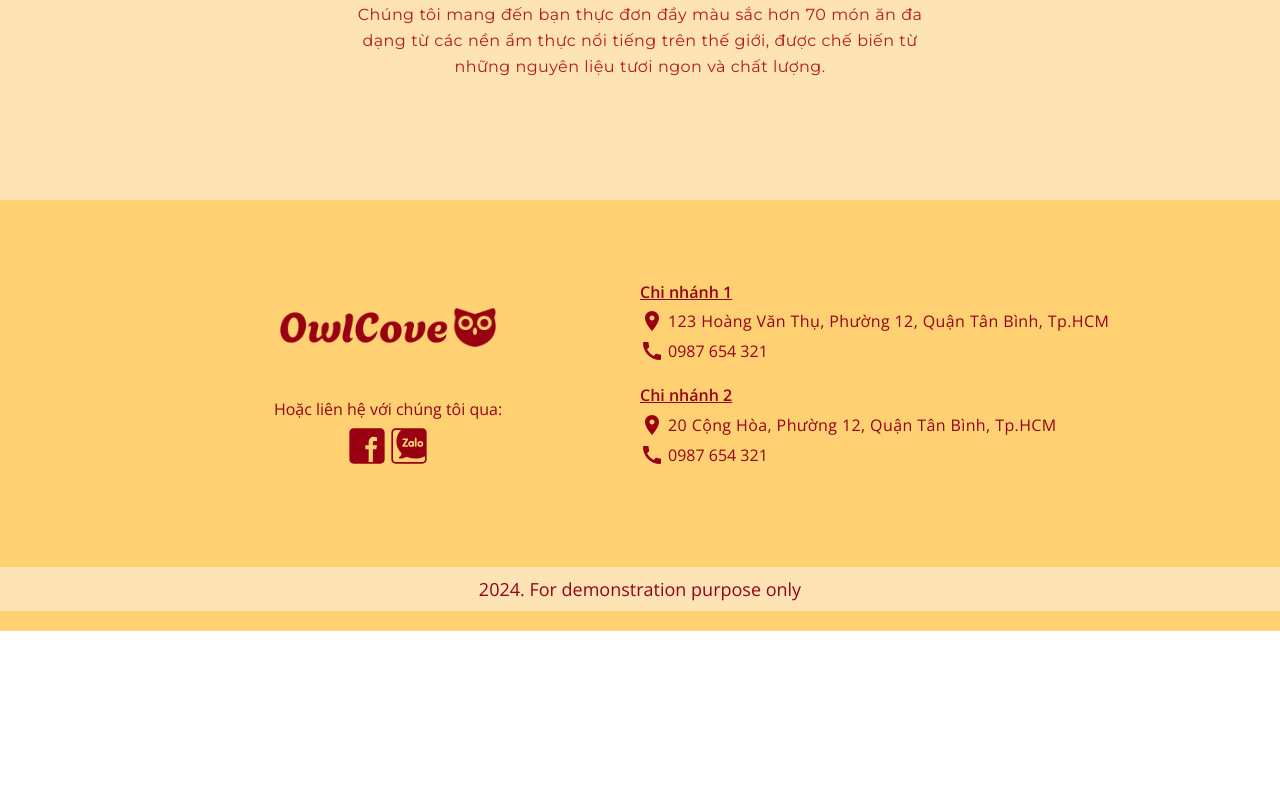
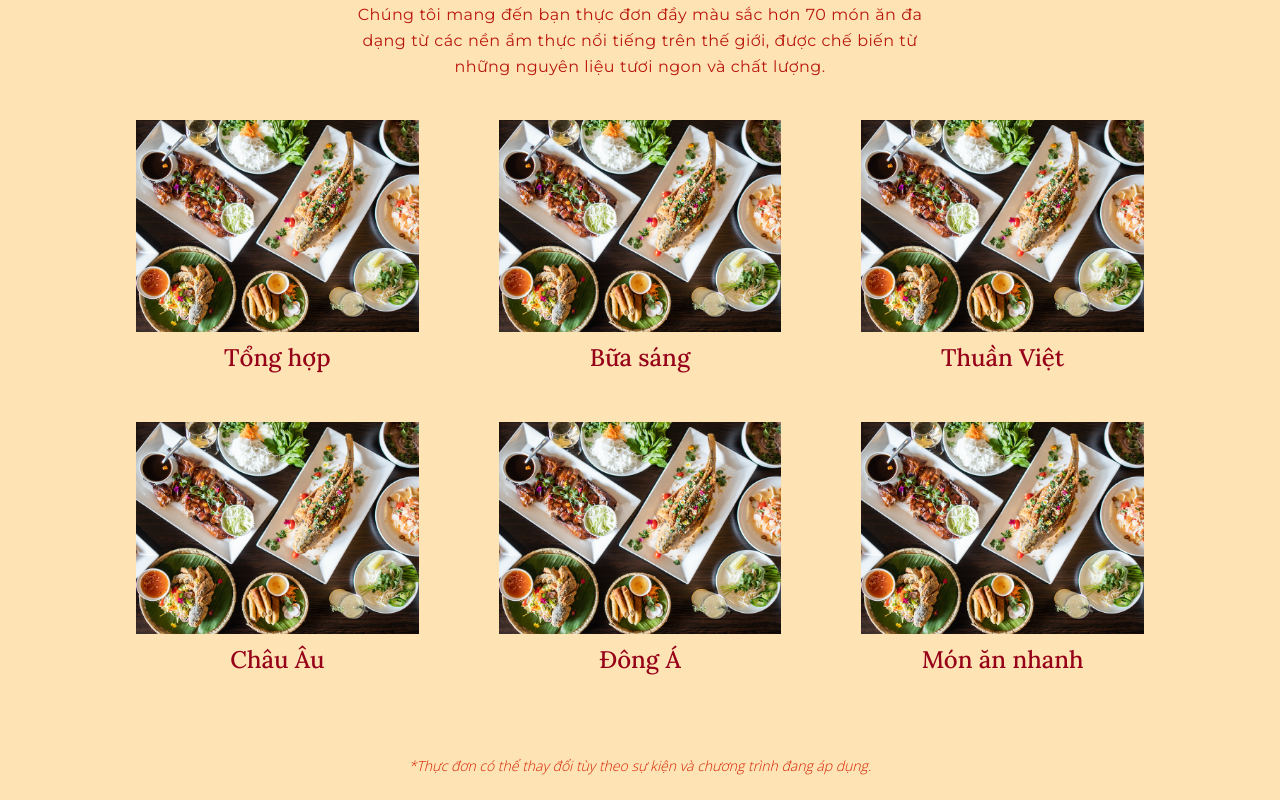
Before and after one commit to DukeHaymich/Owlcove, a Next.js app in the folder frontend/: page / in a window 1280 px wide. Shown: the part 2540-3340 px from the top of the page. Before the commit the page ends 3171 px from the top, so only its background shows below. Built offline with nearby package versions, Linux system fonts and the light colour scheme.

Commit message:
add: menu list

```diff
--- a/frontend/src/components/layout/index.tsx
+++ b/frontend/src/components/layout/index.tsx
@@ -11,14 +11,14 @@ export default function MainLayout({ children }: MainLayoutProps) {
   return (
     <>
       <Link
-        className='bg-cream-300 absolute z-skip-navigation h-0 overflow-hidden px-10 text-center font-medium leading-10 text-[#0F4970] focus:h-10'
+        className='absolute z-skip-navigation h-0 overflow-hidden bg-cream-300 px-10 text-center font-medium leading-10 text-[#0F4970] focus:h-10'
         href='#main-content'>
         Đi đến nội dung chính
       </Link>
       <Header />
       <main
         id='main-content'
-        className='bg-gray-50'>
+        className='bg-cream-100'>
         {children}
       </main>
       <Footer />
--- /dev/null
+++ b/frontend/src/components/ui/blocks/MenuCategories/Menu.tsx
@@ -0,0 +1,23 @@
+import { IMenuCategory } from '@/utils/type/menu';
+import MenuCard from './MenuCard';
+import React from 'react';
+
+interface IMenuCardProps {
+  data: IMenuCategory[];
+}
+
+export default function Menu({ data }: IMenuCardProps) {
+  return (
+    <div className='-mx-10 flex flex-wrap justify-center gap-x-20 gap-y-12'>
+      {data.map((item, index) => {
+        return (
+          <MenuCard
+            key={index}
+            data={item}
+            className='w-[calc(100%/3-5rem)]'
+          />
+        );
+      })}
+    </div>
+  );
+}
--- a/frontend/src/components/ui/blocks/MenuCategories/MenuCard.tsx
+++ b/frontend/src/components/ui/blocks/MenuCategories/MenuCard.tsx
@@ -1,5 +1,43 @@
+'use client';
+import { IMenuCategory } from '@/utils/type/menu';
+import Image from 'next/image';
 import React from 'react';
 
-export default function MenuCard() {
-  return <div>MenuCard</div>;
+import PlaceholderImage from '@/public/images/food-placeholder.png';
+import { useInView } from 'react-intersection-observer';
+import clsx from 'clsx';
+import Link from 'next/link';
+
+interface IMenuCardProps {
+  className?: string;
+  data: IMenuCategory;
 }
+
+export default function MenuCard({ className, data }: IMenuCardProps) {
+  const [ref, inView] = useInView({
+    triggerOnce: true,
+    threshold: 0,
+  });
+
+  return (
+    <Link
+      href={data.url}
+      ref={ref}
+      className={clsx(
+        className,
+        'group/menu-card transition-all duration-1000',
+        inView ? 'opacity-100' : 'translate-y-40 opacity-0'
+      )}>
+      <div className='aspect-screen relative mb-2.5 w-full overflow-hidden'>
+        <Image
+          src={data.img ?? PlaceholderImage}
+          alt={data.name}
+          className='h-full w-full object-cover object-center transition-all duration-500 group-hover/menu-card:scale-105'
+        />
+      </div>
+      <h2 className='text-heading-2 group-hover/menu-card:text-primary-lighter text-center font-serif text-primary transition-all duration-500 group-hover/menu-card:underline'>
+        {data.name}
+      </h2>
+    </Link>
+  );
+}
--- a/frontend/src/components/ui/blocks/MenuCategories/index.tsx
+++ b/frontend/src/components/ui/blocks/MenuCategories/index.tsx
@@ -1,6 +1,7 @@
 import React from 'react';
 import Divider from '../HeroSlider/Content/Divider';
 import { menuFoodData } from '@/data/menuFood';
+import Menu from './Menu';
 
 export default function MenuCategories() {
   return (
@@ -9,8 +10,12 @@ export default function MenuCategories() {
         <Divider />
         <h1 className='text-center font-serif text-primary text-heading'>Thực đơn</h1>
         <div className='mx-auto my-5 h-px w-1/6 bg-primary' />
-        <p className='text-primary-light mx-auto mb-10 max-w-xl !text-center text-body'>
+        <p className='mx-auto mb-10 max-w-xl !text-center text-primary-light text-body'>
           {menuFoodData.description}
+        </p>
+        <Menu data={menuFoodData.categories} />
+        <p className='text-subscript text-primary-lighter mt-20 text-center'>
+          *{menuFoodData.sidenote}
         </p>
       </div>
     </section>
--- a/frontend/src/data/menuFood.ts
+++ b/frontend/src/data/menuFood.ts
@@ -1,4 +1,12 @@
-export const menuFoodData = {
+import { IMenuCategory } from "@/utils/type/menu";
+
+interface IMenuFoodData {
+  description: string;
+  categories: IMenuCategory[];
+  sidenote: string;
+}
+
+export const menuFoodData: IMenuFoodData = {
   description: 'Chúng tôi mang đến bạn thực đơn đầy màu sắc hơn 70 món ăn đa dạng từ các nền ẩm thực nổi tiếng trên thế giới, được chế biến từ những nguyên liệu tươi ngon và chất lượng.',
   categories: [
     { name: 'Tổng hợp', url: 'full-course', children: [
@@ -15,8 +23,9 @@ export const menuFoodData = {
     { name: 'Bữa sáng', url: '/breakfast' },
     { name: 'Thuần Việt', url: '/vietnamese' },
     { name: 'Châu Âu', url: '/european' },
-  { name: 'Đông Nam Á', url: '/south-east-asian' },
+    // { name: 'Đông Nam Á', url: '/south-east-asian' },
     { name: 'Đông Á', url: '/east-asian' },
-  { name: 'Thức ăn nhanh', url: '/fast-food' },
-]
+    { name: 'Món ăn nhanh', url: '/fast-food' },
+  ],
+  sidenote: 'Thực đơn có thể thay đổi tùy theo sự kiện và chương trình đang áp dụng.'
 }
--- /dev/null
+++ b/frontend/src/utils/type/menu.ts
@@ -0,0 +1,8 @@
+import { StaticImageData } from "next/image";
+
+export interface IMenuCategory {
+  name: string;
+  url: string;
+  img?: StaticImageData | string;
+  children?: IMenuCategory[];
+}
--- a/frontend/tailwind.config.ts
+++ b/frontend/tailwind.config.ts
@@ -21,7 +21,8 @@ export default {
 
         primary: {
           DEFAULT: '#960018',
-          light: '#BA160C'
+          light: '#BA160C',
+          lighter: '#D42000',
         },
         cream: {
           DEFAULT: '#FFEFD5',
@@ -52,6 +53,9 @@ export default {
       },
       maxWidth: {
         content: '1072px'
+      },
+      aspectRatio: {
+        screen: '4 / 3',
       },
       zIndex: {
         header: '100',
@@ -96,6 +100,12 @@ export default {
         '.text-heading': {
           '@apply text-4xl tracking-tight font-medium': {}
         },
+        '.text-heading-2': {
+          '@apply text-2xl font-medium': {}
+        },
+        '.text-subscript': {
+          '@apply text-sm font-light font-sans italic': {}
+        },
         '.bg-linear-1': {
           '@apply from-cream to-cream-200': {}
         },
```
Also changed, not shown: frontend/src/public/images/food-placeholder.png (added). Lines whose indentation alone changed are shown as unchanged.
